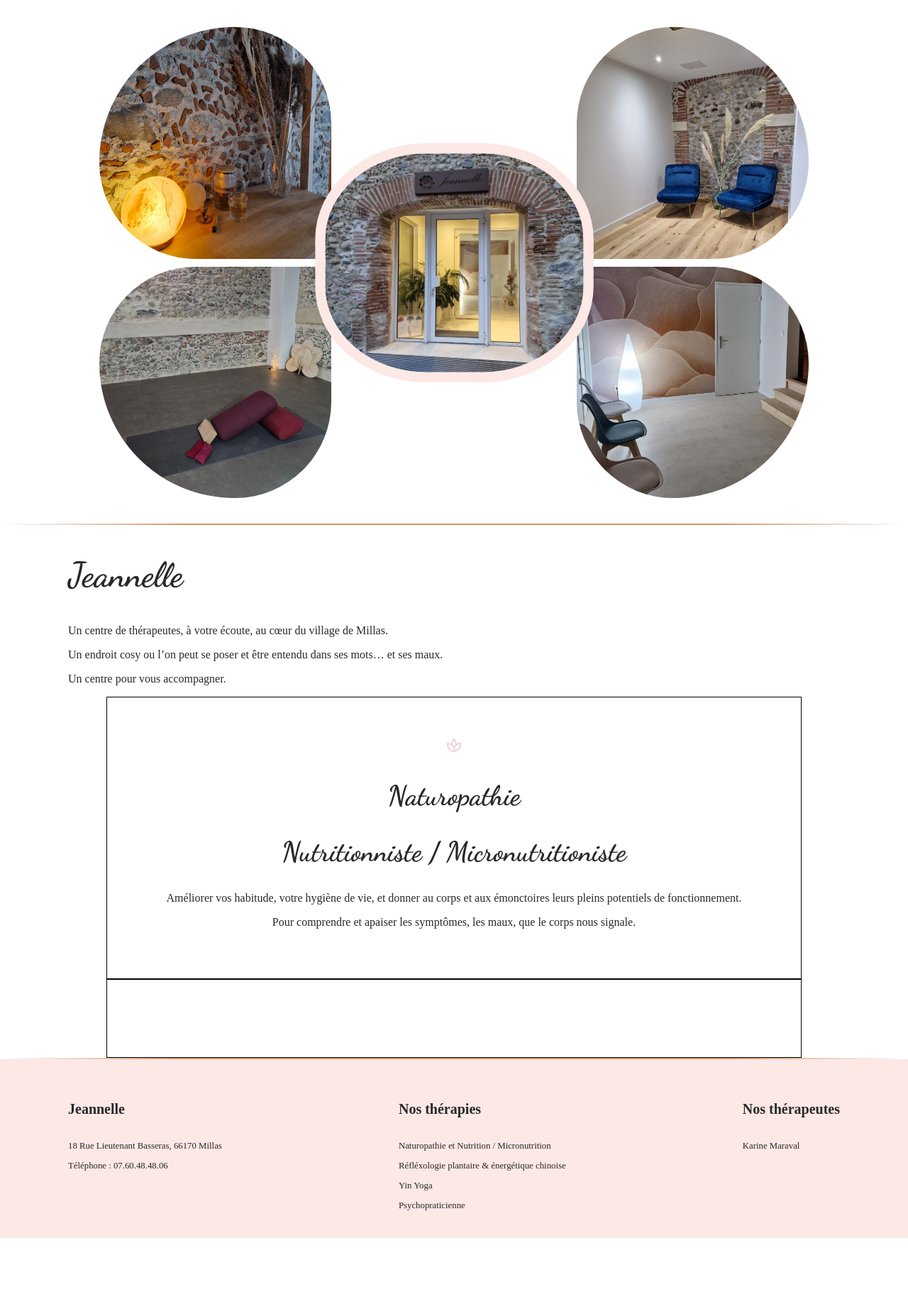
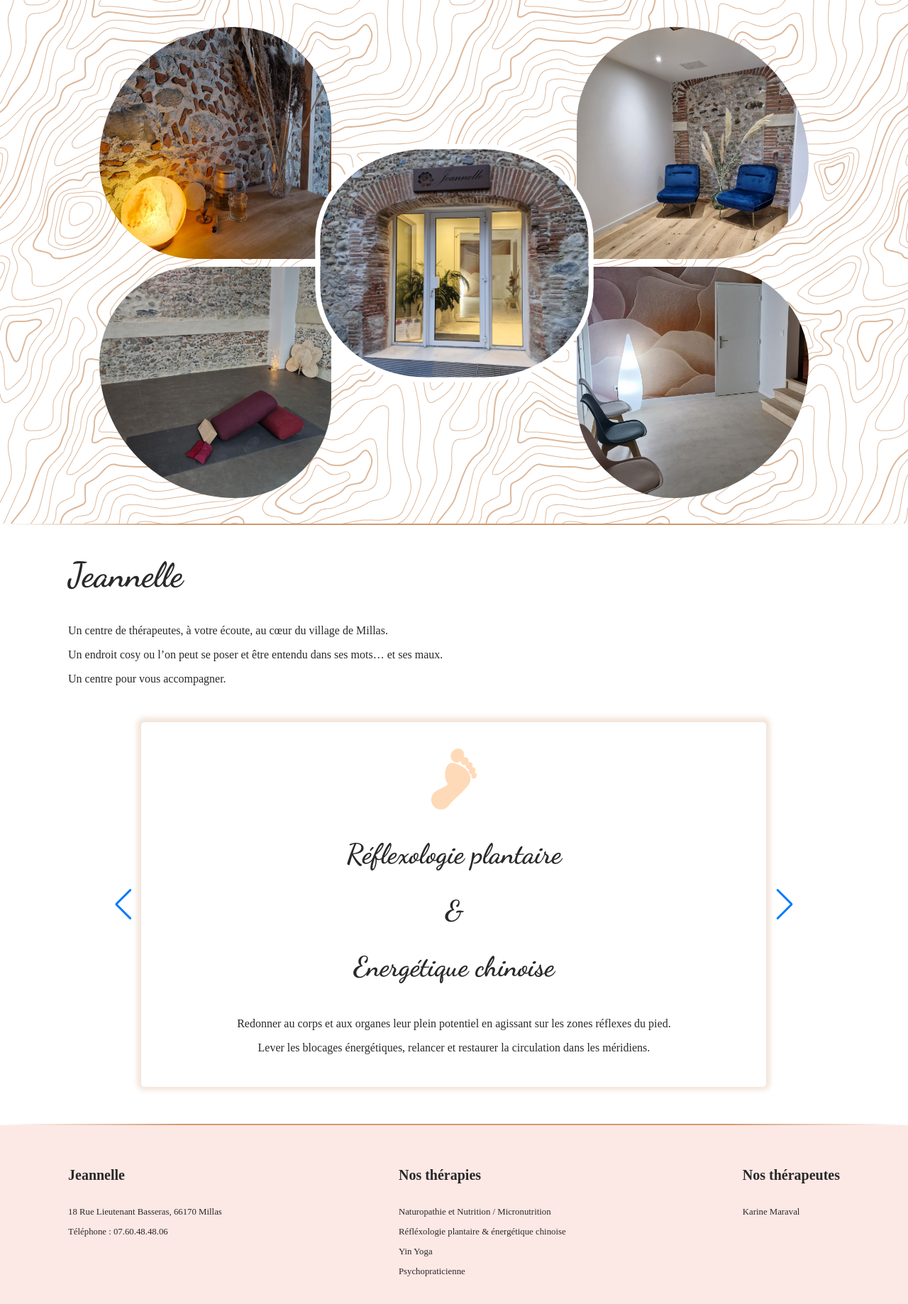
Before and after one commit to Nifrael/jeannelle-1, a PHP site: page / in a window 1280 px wide. Shown: the part 108-1946 px from the top of the page at 71% size. Before the commit the page ends 1853 px from the top, so only its background shows below. Run offline with PHP 8.4, Linux system fonts and the light colour scheme; some web fonts are replaced.

Commit message:
Implémentation du carousel

```diff
--- a/assets/css/components.css
+++ b/assets/css/components.css
@@ -41,9 +41,16 @@ nav ul {
   );
 }
 
+.container-photos {
+  width: 100%;
+  background-color: #ffffff;
+  background-image: url(../images/Background.svg);
+}
+
 .welcome-photos {
   max-width: 1000px;
-  margin: 3% auto;
+  margin: 0 auto;
+  padding: 3% 0;
   display: grid;
   align-items: center;
   grid-template-columns: repeat(3, 1fr);
@@ -67,7 +74,7 @@ nav ul {
   border-top-right-radius: 40%;
   border-bottom-left-radius: 40%;
   border-bottom-right-radius: 40%;
-  border: var(--main-color) 1vw solid;
+  border: var(--white) 0.5vw solid;
 }
 
 .welcome-photos div:nth-child(2) {
@@ -121,12 +128,32 @@ section {
   margin: 0 auto;
 }
 
+.swiper {
+  position: relative;
+  width: 90%;
+  max-width: 1000px;
+  margin: 3% auto;
+  overflow: hidden;
+}
+
+.swiper-slide {
+  display: none;
+}
+
 .card {
+  display: flex;
+  flex-direction: column;
+  flex-wrap: wrap;
+  justify-content: space-around;
+  align-items: center;
+  text-align: center;
   width: 90%;
-  margin: 0 auto;
-  text-align: center;
-  padding: 5%;
-  border: 1px solid black;
+  min-height: 400px;
+  max-height: 600px;
+  margin: 2% auto;
+  padding: 3%;
+  box-shadow: 0px -1px 6px 6px rgba(207, 154, 113, 0.249);
+  border-radius: 5px;
 }
 /* .welcome-photos {
   max-width: 95%;
--- a/home.html
+++ b/home.html
@@ -8,6 +8,9 @@
   <link rel="stylesheet" href="assets/css/index.css">
   <link rel="stylesheet" href="assets/css/components.css">
   <link rel="icon" href="assets/images/Icon.svg" type="image/x-icon" />
+  <link rel="stylesheet" href="https://cdn.jsdelivr.net/npm/swiper@11/swiper-bundle.min.css" />
+  <script src="https://cdn.jsdelivr.net/npm/swiper@11/swiper-bundle.min.js"></script>
+  <script defer src="swiper.js"></script>
 </head>
 
 <body>
@@ -21,6 +24,7 @@
     </div>
   </header>
   <main>
+    <div class="container-photos">
       <div class="welcome-photos">
         <div>
           <img src="assets/images/Home.jpg" alt="">
@@ -38,6 +42,7 @@
           <img src="assets/images/Home5.jpg" alt="">
         </div>
       </div>
+    </div>
     <div class="gradient">
     </div>
 
@@ -47,24 +52,71 @@
       <p>Un endroit cosy ou l’on peut se poser et être entendu dans ses mots… et ses maux.</p>
       <p>Un centre pour vous accompagner.</p>
 
-      <div class="carousel">
-        <div class="carousel-inner">
-          <div class="carousel-item active">
+      <div class="swiper">
+        <div class="swiper-wrapper">
+          <div class="swiper-slide">
             <div class="card">
-              <img src="assets/images/Icon.svg" alt="">
+              <img src="assets/images/Plant.svg" alt="" id="therapeutic-icon">
+              <div>
                 <h2>Naturopathie</h2>
                 <h2>Nutritionniste / Micronutritioniste</h2>
+              </div>
+              <div>
                 <p>Améliorer vos habitude, votre hygiène de vie, et donner au corps et aux émonctoires leurs pleins
                   potentiels de fonctionnement.</p>
                 <p>Pour comprendre et apaiser les symptômes, les maux, que le corps nous signale.</p>
               </div>
             </div>
-          <div class="carousel-item">
+          </div>
+          <div class="swiper-slide">
             <div class="card">
-
+              <img src="assets/images/Feet.svg" alt="" id="therapeutic-icon">
+              <div>
+                <h2>Réflexologie plantaire</h2>
+                <h2>&</h2>
+                <h2>Energétique chinoise</h2>
+              </div>
+              <div>
+                <p>Redonner au corps et aux organes leur plein potentiel en agissant sur les zones réflexes du pied.</p>
+                <p>Lever les blocages énergétiques, relancer et restaurer la circulation dans les méridiens.</p>
               </div>
             </div>
           </div>
+          <div class="swiper-slide">
+            <div class="card">
+              <img src="assets/images/Brain.svg" alt="" id="therapeutic-icon">
+              <div>
+                <h2>Psychopraticienne</h2>
+              </div>
+              <div>
+                <p>Etre entendu dans sa sensibilité et ses ressentis, au-delà des mots et des faits.</p>
+                <p>Etre entendu et accompagné sans jugement remet du sens et de la clarté en soi et dans les épreuves
+                  que
+                  l'on traverse.</p>
+              </div>
+            </div>
+          </div>
+          <div class="swiper-slide">
+            <div class="card">
+              <img src="assets/images/Yin.svg" alt="" id="therapeutic-icon">
+              <div>
+                <h2>Yin Yoga</h2>
+              </div>
+              <div>
+                <p>Permet de revenir à soi, dans des postures non engageantes, ne nécessitant ni force, ni équilibre ou
+                  souplesse particulière.</p>
+                <p>Le premier ennemi du mental est le mental lui-même : offrons-lui une pause et du silence.</p>
+                <p>Cette pratique lente et introspective permet de se poser dans le moment présent, de relâcher les
+                  tensions et de réduire le stress.</p>
+                <p>Avec une action sur les méridiens et les fascias, cela favorise la santé des organes internes,
+                  améliore
+                  la digestion, le sommeil, soulage les douleurs et ramène de la clarté de l'apaisement à l'esprit.</p>
+              </div>
+            </div>
+          </div>
+        </div>
+        <div class="swiper-button-prev"></div>
+        <div class="swiper-button-next"></div>
       </div>
     </section>
 
--- /dev/null
+++ b/swiper.js
@@ -0,0 +1,28 @@
+const swiper = new Swiper(".swiper", {
+  speed: 400,
+  spaceBetween: 100,
+  // Optional parameters
+  direction: "horizontal",
+  loop: true,
+
+  // If we need pagination
+  pagination: {
+    el: ".swiper-pagination",
+  },
+
+  // Navigation arrows
+  navigation: {
+    nextEl: ".swiper-button-next",
+    prevEl: ".swiper-button-prev",
+  },
+
+  // And if we need scrollbar
+  scrollbar: {
+    el: ".swiper-scrollbar",
+  },
+});
+
+const swiperOne = document.querySelector(".swiper").swiper;
+
+// Now you can use all slider methods like
+swiperOne.slideNext();
```
Lines whose indentation alone changed are shown as unchanged.
